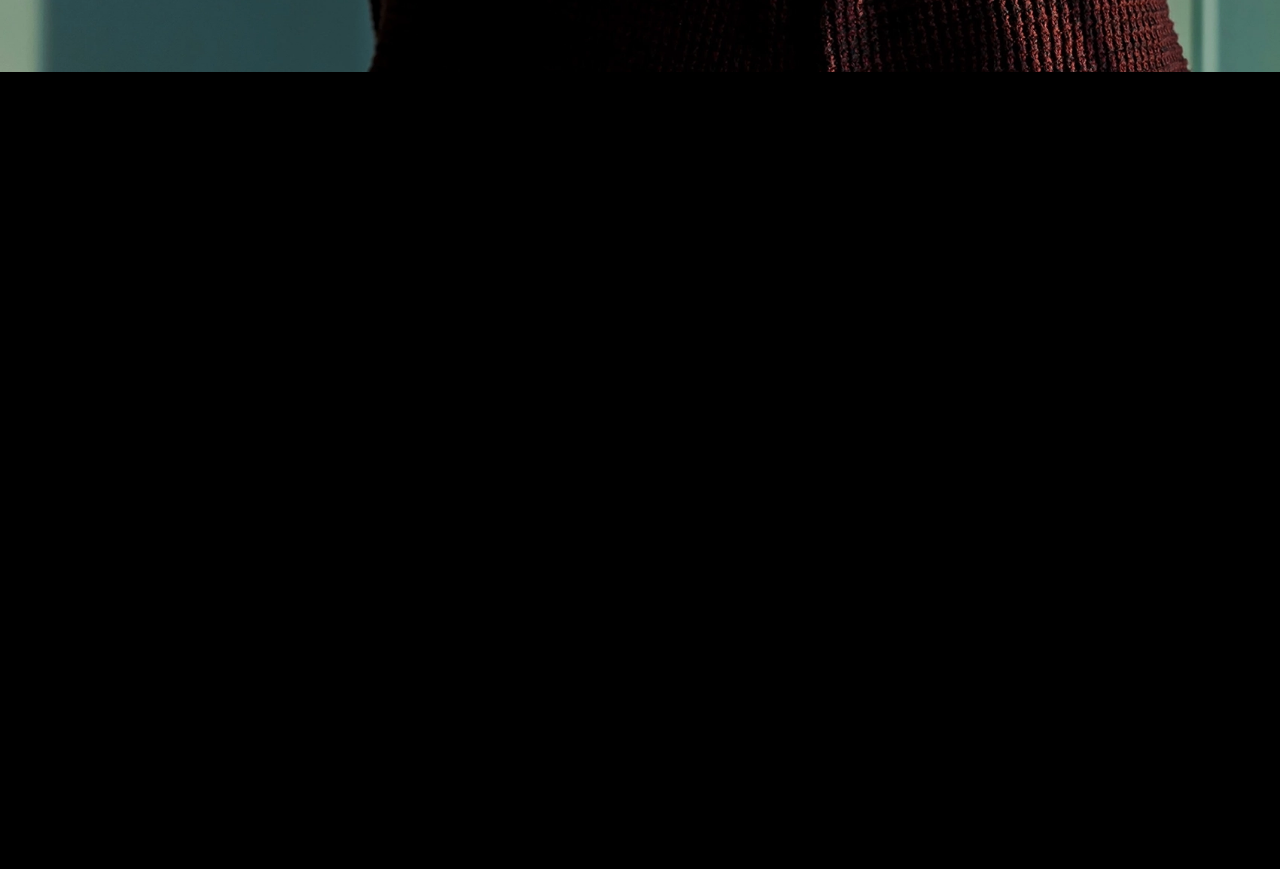
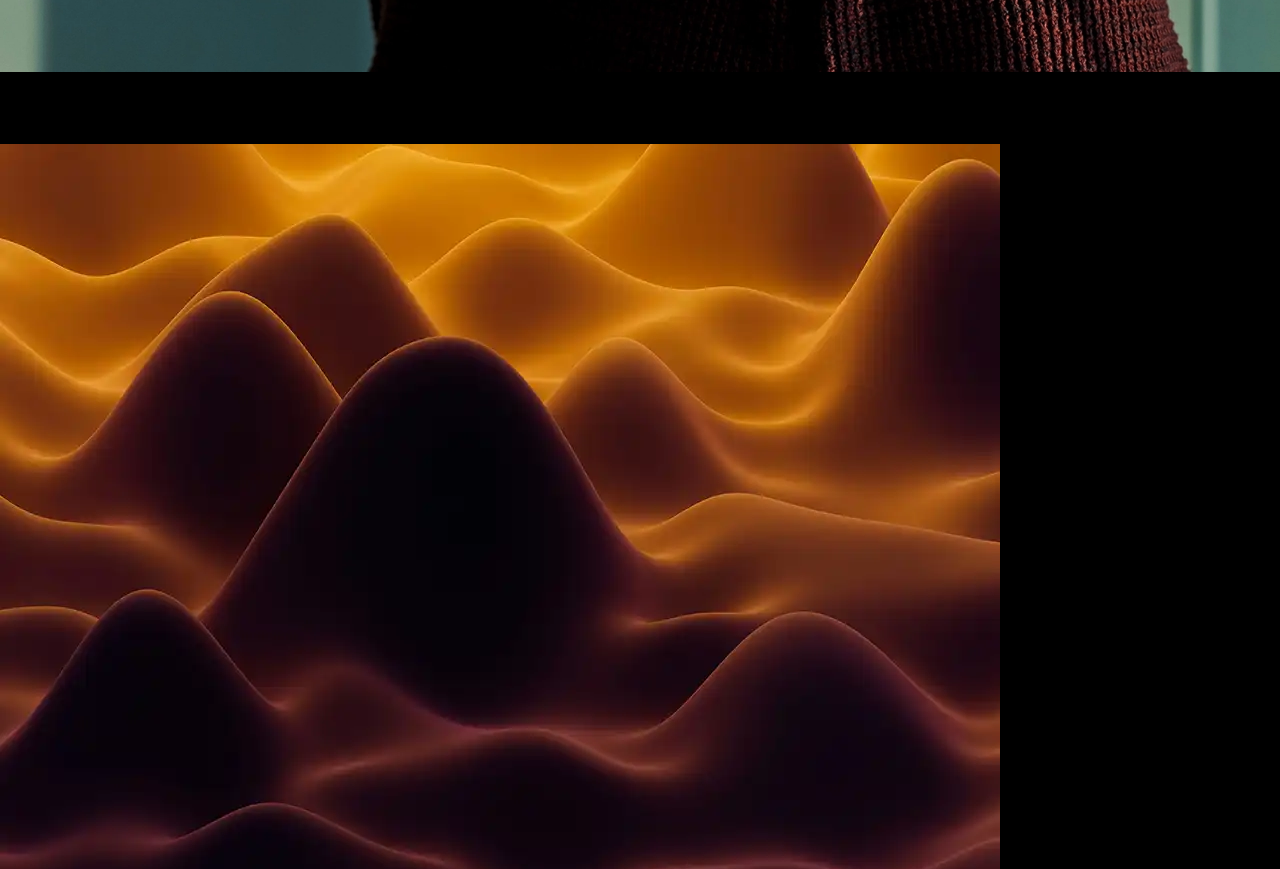
Before and after one commit to Sanjiep/MyPortfolio, a React (Vite) app: page / in a window 1280 px wide. Shown: the part 1320-2189 px from the top of the page. Before the commit the page ends 1392 px from the top, so only its background shows below. Built offline with nearby package versions, Linux system fonts and the light colour scheme.

Commit message:
project section complete

```diff
--- a/src/App.jsx
+++ b/src/App.jsx
@@ -1,12 +1,16 @@
 import React from 'react'
 import Navbar from './components/navbar'
 import Hero from './components/Hero'
+import Marquee from './components/Marquee'
+import Projects from './components/Projects'
 
 const App = () => {
   return (
       <main className='font-light text-white antialiased selection:bg-lime-300 selection:text-black'>
         <Navbar />
         <Hero />
+        <Marquee />
+        <Projects />
       </main>
   )
 }
--- /dev/null
+++ b/src/components/Marquee.jsx
@@ -0,0 +1,18 @@
+import React from 'react'
+import { MARQUEE_TEXT } from '../constants'
+
+const Marquee = () => {
+  return (
+    <div className='mt-4 w-full bg-lime-300 text-black lg:py-6'>
+        <div className='flex overflow-hidden whitespace-nowrap'>
+            {[...Array(2)].map((_, index) => (
+                <h1 key={index} className='py-2 text-3xl font-bold leading-none tracking-tighter lg:text-7xl'>
+                    {MARQUEE_TEXT}
+                </h1>
+                ))}
+        </div>
+    </div>
+  )
+}
+
+export default Marquee
--- /dev/null
+++ b/src/components/Projects.jsx
@@ -0,0 +1,24 @@
+import { PROJECTS } from "../constants"
+
+const Projects = () => {
+  return (
+    <section className="p-8" id="projects">
+        <h2 className="my-10 text-center text-3xl lg:text-8xl">My Work</h2>
+        <div className="colums-1 gap-4 md:columns-2 lg:columns-3">
+        {PROJECTS.map((project) => (
+            <a href={project.link} key={project.id} target="_blank" rel="noopener noreffer" className="block">
+                <div className="relative mb-4 overflow-hidden rounded-lg bg-white shadow-lg">
+                    <img src={project.imgSrc} alt={project.title} className="h-auto w-full object-cover"/>
+                    <div className="absolute bottom-0 left-0 right-0 m-8 p-8 text-white backdrop-blur-md rounded">
+                        <h3 className="text-3xl">{project.title}</h3>
+                        <p className="max-w-xs text-lg">{project.description}</p>
+                    </div>
+                </div>
+            </a>
+        ))}
+        </div>
+    </section>
+  )
+}
+
+export default Projects
--- a/src/constants/index.jsx
+++ b/src/constants/index.jsx
@@ -25,7 +25,7 @@
   ];
 
   export const MARQUEE_TEXT =
-    "React, Next.js, Node, MongoDb, Tailwind, MySql, Javascript, Redis,";
+    "React, Next.js, Node, Express, MongoDb, Tailwind, Mongoose, Javascript, PostMan, Redux,";
 
   export const PROJECTS = [
     {
```
